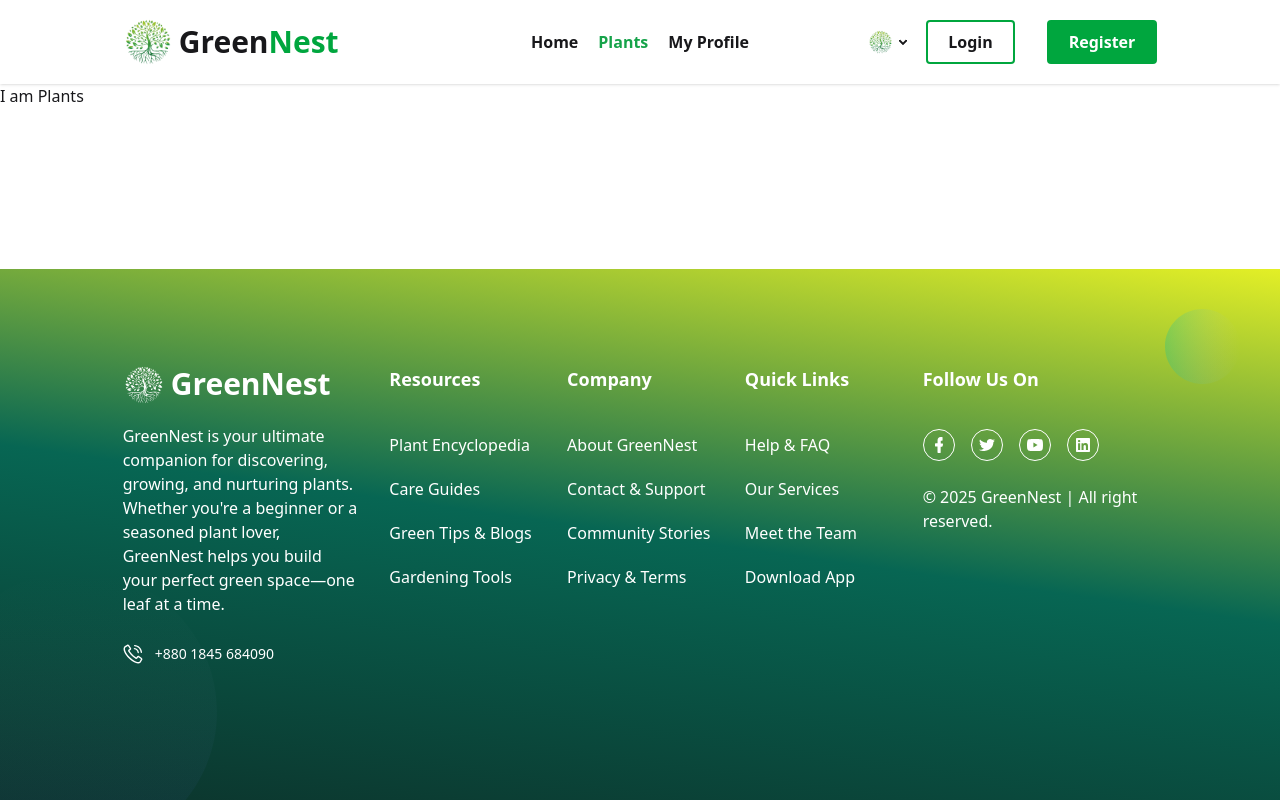
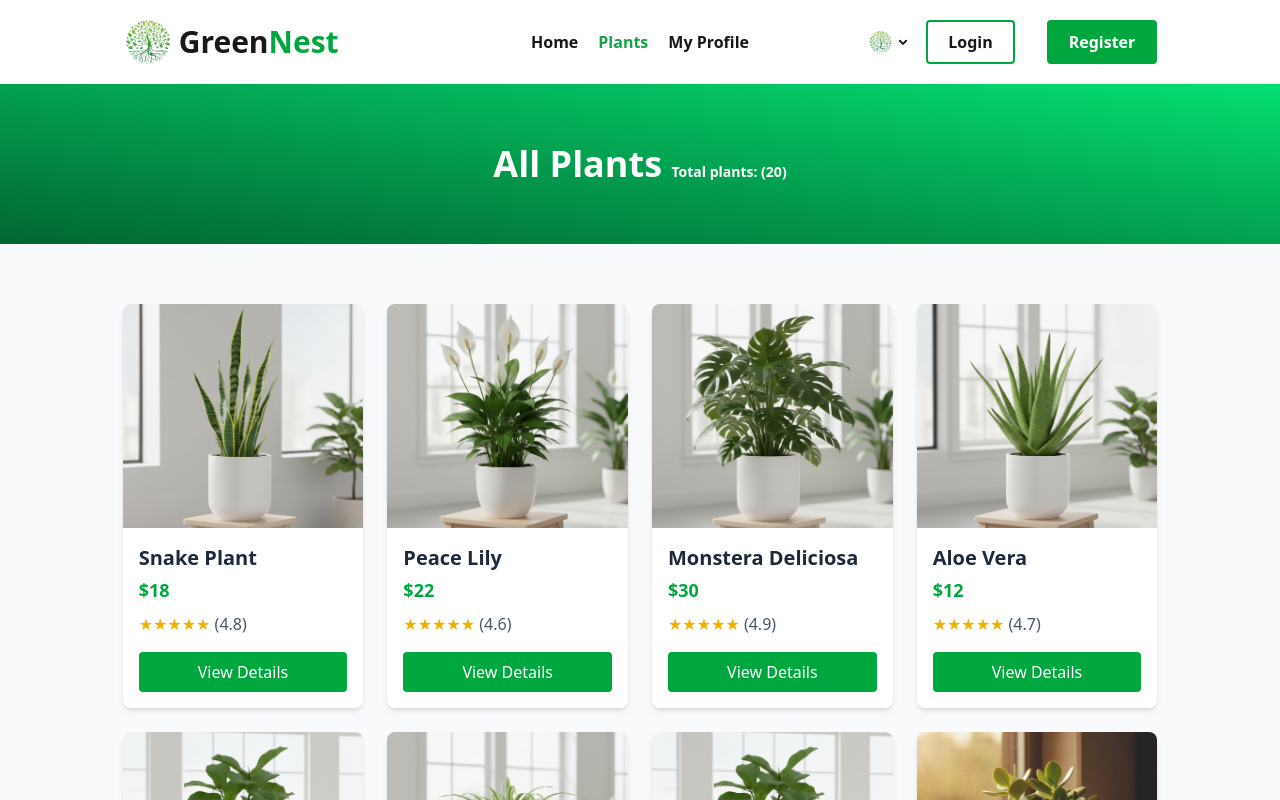
Before and after one commit to ashikurahman1/green-nest, a React (Vite) app: page /plants in a window 1280 px wide. Shown: the top 800 px of the page. Built offline with nearby package versions, Linux system fonts and the light colour scheme.

Commit message:
plants section

```diff
--- a/src/components/EcoDecor.jsx
+++ b/src/components/EcoDecor.jsx
@@ -34,7 +34,7 @@ const EcoDecor = () => {
   return (
     <section className="py-15 px-4 bg-gray-50">
       <div className="w-full lg:w-10/12 mx-auto">
-        <h2 className="text-3xl lg:text-4xl font-bold text-center mb-8 text-green-600">
+        <h2 className="text-3xl lg:text-4xl font-bold text-green-600 border-l-6 rounded pl-3 mb-8">
           Eco Decor Ideas
         </h2>
         <div className="grid gap-8 sm:grid-cols-2 md:grid-cols-4">
--- a/src/components/Footer.jsx
+++ b/src/components/Footer.jsx
@@ -23,38 +23,6 @@ const Footer = () => {
                   and nurturing plants. Whether you're a beginner or a seasoned
                   plant lover, GreenNest helps you build your perfect green
                   space—one leaf at a time.
-                </p>
-                <p className="flex items-center text-sm font-medium text-dark dark:text-white">
-                  <span className="mr-3 text-white">
-                    <svg
-                      width="20"
-                      height="20"
-                      viewBox="0 0 20 20"
-                      fill="none"
-                      xmlns="http://www.w3.org/2000/svg"
-                    >
-                      <g clip-path="url(#clip0_941_15626)">
-                        <path
-                          d="M15.1875 19.4688C14.3438 19.4688 13.375 19.25 12.3125 18.8438C10.1875 18 7.84377 16.375 5.75002 14.2813C3.65627 12.1875 2.03127 9.84377 1.18752 7.68752C0.250019 5.37502 0.343769 3.46877 1.43752 2.40627C1.46877 2.37502 1.53127 2.34377 1.56252 2.31252L4.18752 0.750025C4.84377 0.375025 5.68752 0.562525 6.12502 1.18752L7.96877 3.93753C8.40627 4.59378 8.21877 5.46877 7.59377 5.90627L6.46877 6.68752C7.28127 8.00002 9.59377 11.2188 13.2813 13.5313L13.9688 12.5313C14.5 11.7813 15.3438 11.5625 16.0313 12.0313L18.7813 13.875C19.4063 14.3125 19.5938 15.1563 19.2188 15.8125L17.6563 18.4375C17.625 18.5 17.5938 18.5313 17.5625 18.5625C17 19.1563 16.1875 19.4688 15.1875 19.4688ZM2.37502 3.46878C1.78127 4.12503 1.81252 5.46877 2.50002 7.18752C3.28127 9.15627 4.78127 11.3125 6.75002 13.2813C8.68752 15.2188 10.875 16.7188 12.8125 17.5C14.5 18.1875 15.8438 18.2188 16.5313 17.625L18.0313 15.0625C18.0313 15.0313 18.0313 15.0313 18.0313 15L15.2813 13.1563C15.2813 13.1563 15.2188 13.1875 15.1563 13.2813L14.4688 14.2813C14.0313 14.9063 13.1875 15.0938 12.5625 14.6875C8.62502 12.25 6.18752 8.84377 5.31252 7.46877C4.90627 6.81252 5.06252 5.96878 5.68752 5.53128L6.81252 4.75002V4.71878L4.96877 1.96877C4.96877 1.93752 4.93752 1.93752 4.90627 1.96877L2.37502 3.46878Z"
-                          fill="currentColor"
-                        />
-                        <path
-                          d="M18.3125 8.90633C17.9375 8.90633 17.6563 8.62508 17.625 8.25008C17.375 5.09383 14.7813 2.56258 11.5938 2.34383C11.2188 2.31258 10.9063 2.00008 10.9375 1.59383C10.9688 1.21883 11.2813 0.906333 11.6875 0.937583C15.5625 1.18758 18.7188 4.25008 19.0313 8.12508C19.0625 8.50008 18.7813 8.84383 18.375 8.87508C18.375 8.90633 18.3438 8.90633 18.3125 8.90633Z"
-                          fill="currentColor"
-                        />
-                        <path
-                          d="M15.2187 9.18755C14.875 9.18755 14.5625 8.93755 14.5312 8.56255C14.3437 6.87505 13.0312 5.56255 11.3437 5.3438C10.9687 5.31255 10.6875 4.93755 10.7187 4.56255C10.75 4.18755 11.125 3.9063 11.5 3.93755C13.8437 4.2188 15.6562 6.0313 15.9375 8.37505C15.9687 8.75005 15.7187 9.0938 15.3125 9.1563C15.25 9.18755 15.2187 9.18755 15.2187 9.18755Z"
-                          fill="currentColor"
-                        />
-                      </g>
-                      <defs>
-                        <clipPath id="clip0_941_15626">
-                          <rect width="20" height="20" fill="white" />
-                        </clipPath>
-                      </defs>
-                    </svg>
-                  </span>
-                  <span>+880 1845 684090</span>
                 </p>
               </div>
             </div>
--- a/src/components/GreenExperts.jsx
+++ b/src/components/GreenExperts.jsx
@@ -30,14 +30,14 @@ const GreenExperts = () => {
   return (
     <section className="py-15 px-4 bg-gray-50">
       <div className="w-full lg:w-10/12 mx-auto">
-        <h2 className="text-3xl lg:text-4xl font-bold text-center mb-8 text-green-600">
+        <h2 className="text-3xl lg:text-4xl font-bold text-green-600 border-l-6 rounded pl-3 mb-8">
           Meet Our Green Experts
         </h2>
         <div className="grid gap-8 sm:grid-cols-2 md:grid-cols-4">
           {experts?.map(expert => (
             <div
               key={expert?.id}
-              className="bg-gradient-to-bl from-green-600 rounded-lg shadow hover:shadow-lg transition text-center p-6"
+              className=" border-t-8  border-green-500 rounded-lg shadow-lg hover:shadow-xl transition text-center p-6"
             >
               {' '}
               <img
--- /dev/null
+++ b/src/components/PlantCard.jsx
@@ -0,0 +1,30 @@
+import React from 'react';
+
+const PlantCard = ({ plant }) => {
+  return (
+    <div className="bg-white rounded-lg shadow-md overflow-hidden hover:shadow-lg transition duration-200 hover:-translate-y-1.5">
+      <img
+        src={plant?.image}
+        alt={plant?.name}
+        className="w-full h-48 lg:h-56 object-cover"
+      />
+      <div className="p-4">
+        <h3 className="text-xl font-semibold text-gray-800">
+          {plant?.plantName}
+        </h3>
+        <p className="text-green-600 text-lg font-semibold mt-1">
+          ${plant?.price}
+        </p>
+        <p className="text-yellow-500 mt-2">
+          {'★'.repeat(Math.round(plant.rating))}{' '}
+          <span className="text-gray-600 ">({plant?.rating})</span>
+        </p>
+        <button className="mt-4 w-full bg-green-600 text-white py-2 px-4 rounded hover:bg-green-700 transition cursor-pointer">
+          View Details
+        </button>
+      </div>
+    </div>
+  );
+};
+
+export default PlantCard;
--- a/src/components/PlantCareTips.jsx
+++ b/src/components/PlantCareTips.jsx
@@ -31,7 +31,7 @@ const PlantCareTips = () => {
   return (
     <section className="py-15 px-4 bg-gray-50">
       <div className="w-full lg:w-10/12 mx-auto">
-        <h2 className="text-3xl lg:text-4xl font-bold text-center mb-8 text-green-600">
+        <h2 className="text-3xl lg:text-4xl font-bold text-green-600 border-l-6 rounded pl-3 mb-8">
           Plant Care Tips
         </h2>
         <div className="grid gap-6 sm:grid-cols-2 md:grid-cols-3">
--- a/src/components/TopRatedPlants.jsx
+++ b/src/components/TopRatedPlants.jsx
@@ -1,43 +1,26 @@
 import React from 'react';
+import PlantCard from './PlantCard';
 
 const TopRatedPlants = ({ toprated }) => {
   console.log(toprated);
 
   return (
-    <section className="py-20 px-4 bg-gray-50">
+    <section className="pt-20 px-4 bg-gray-50">
       <div className="w-full lg:w-10/12 mx-auto">
-        <h2 className="text-3xl lg:text-4xl font-bold text-center mb-8 text-green-600">
-          Top Rated Indoor Plants
-        </h2>
+        <div className="flex items-center justify-between mb-8">
+          <h2 className="text-3xl lg:text-4xl font-bold text-green-600 border-l-6 rounded pl-3">
+            Top Rated Indoor Plants
+          </h2>
+          <button className="px-5 py-2 bg-green-600 font-semibold text-white hover:bg-green-700 transition rounded text-sm">
+            See all plants
+          </button>
+        </div>
         <div className="grid gap-6 sm:grid-cols-2 lg:grid-cols-3 xl:grid-cols-4">
           {toprated.map(plant => (
-            <div
-              key={plant?.plantId}
-              className="bg-white rounded-lg shadow-md overflow-hidden hover:shadow-lg transition duration-200 hover:-translate-y-1.5"
-            >
-              <img
-                src={plant?.image}
-                alt={plant?.name}
-                className="w-full h-48 lg:h-56 object-cover"
-              />
-              <div className="p-4">
-                <h3 className="text-xl font-semibold text-gray-800">
-                  {plant?.plantName}
-                </h3>
-                <p className="text-green-600 text-lg font-semibold mt-1">
-                  ${plant?.price}
-                </p>
-                <p className="text-yellow-500 mt-2">
-                  {'★'.repeat(Math.round(plant.rating))}{' '}
-                  <span className="text-gray-600 ">({plant?.rating})</span>
-                </p>
-                <button className="mt-4 w-full bg-green-600 text-white py-2 px-4 rounded hover:bg-green-700 transition cursor-pointer">
-                  View Details
-                </button>
-              </div>
-            </div>
+            <PlantCard plant={plant} key={plant?.plantId} />
           ))}
         </div>
+        <div className="text-center py-7"></div>
       </div>
     </section>
   );
--- /dev/null
+++ b/src/pages/Plants.jsx
@@ -0,0 +1,27 @@
+import React from 'react';
+import { useLoaderData } from 'react-router';
+import PlantCard from '../components/PlantCard';
+
+const Plants = () => {
+  const plants = useLoaderData();
+
+  return (
+    <section className="bg-gray-50">
+      <div className="py-15 bg-gradient-to-bl from-green-400 to-green-800 text-white">
+        <h2 className="text-3xl lg:text-4xl font-bold rounded text-center">
+          All Plants{' '}
+          <span className="text-sm">Total plants: ({plants.length})</span>
+        </h2>
+      </div>
+      <div className="w-full lg:w-10/12 mx-auto px-4 py-15">
+        <div className="grid gap-6 sm:grid-cols-2 lg:grid-cols-3 xl:grid-cols-4">
+          {plants.map(plant => (
+            <PlantCard key={plant.plantId} plant={plant} />
+          ))}
+        </div>
+      </div>
+    </section>
+  );
+};
+
+export default Plants;
--- a/src/routes/Routes.jsx
+++ b/src/routes/Routes.jsx
@@ -1,6 +1,7 @@
 import { createBrowserRouter } from 'react-router';
 import Root from '../root/Root';
 import HomeLayout from '../pages/HomeLayout';
+import Plants from '../pages/Plants';
 
 export const router = createBrowserRouter([
   {
@@ -18,7 +19,8 @@ export const router = createBrowserRouter([
       },
       {
         path: '/plants',
-        element: <p>I am Plants</p>,
+        element: <Plants />,
+        loader: () => fetch('/data/plants.json'),
       },
       {
         path: '/profile',
```
Also changed, not shown: 1 other file (tests, documents, lock files or other folders).
